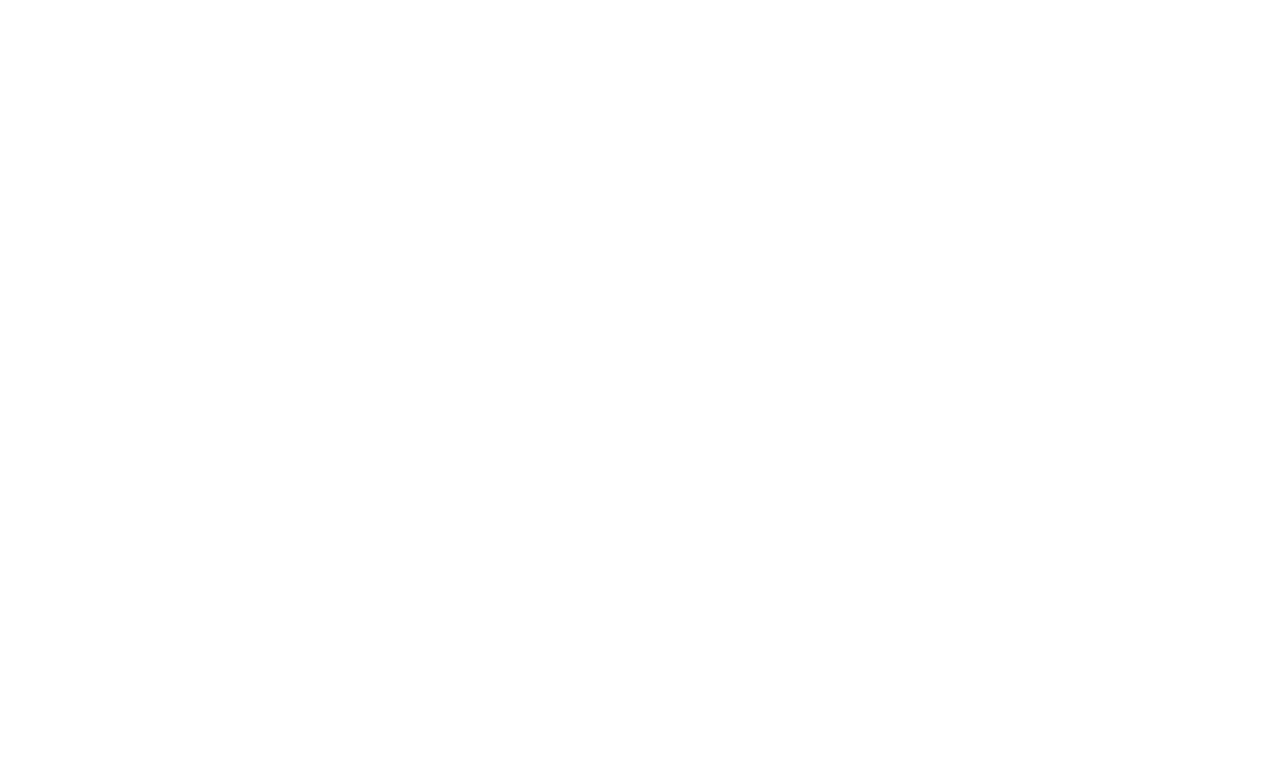
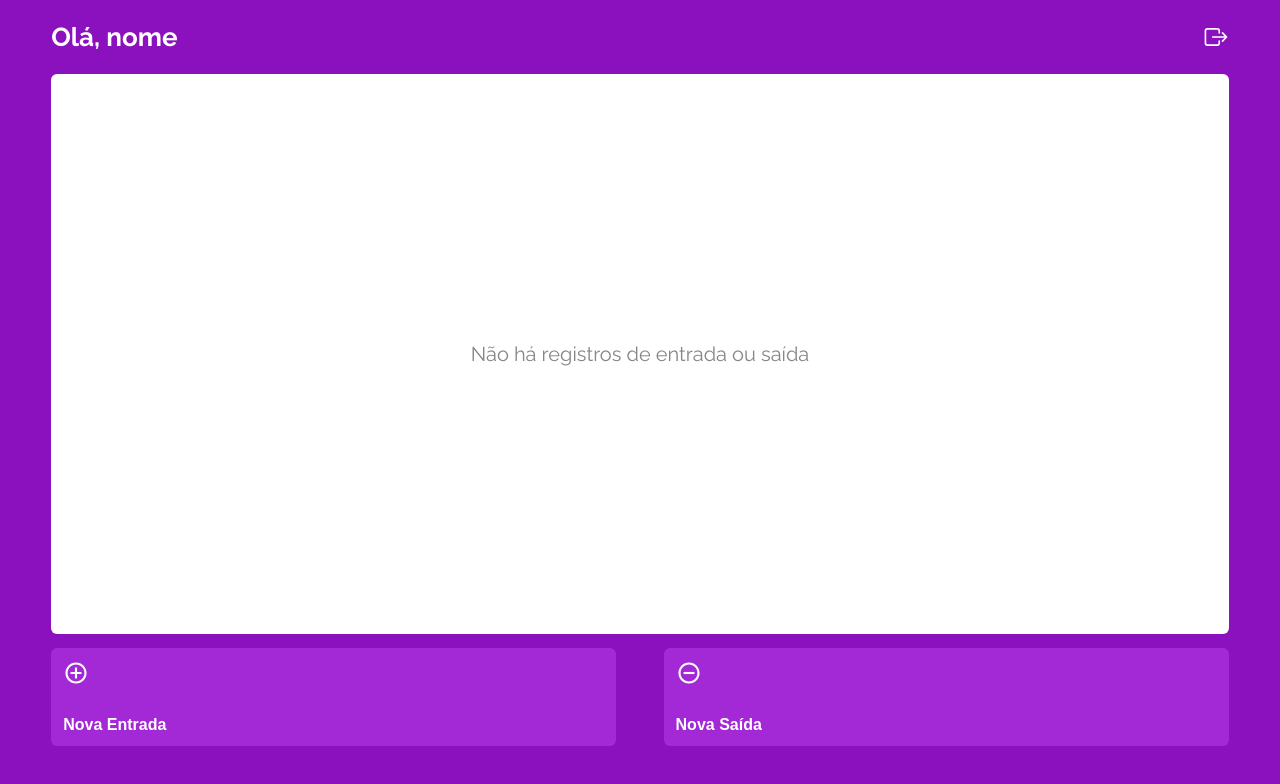
Before and after one commit to Gustavo-de-Brito/my-wallet-front, a React (Create React App) app: page /home in a window 1280 px wide. Before the commit this address had no page. Shown: the top 784 px of the page. Built offline with nearby package versions, Linux system fonts and the light colour scheme; a web font is replaced by a local one.

Commit message:
feat: adiciona layout da rota /home

```diff
--- a/package.json
+++ b/package.json
@@ -6,6 +6,7 @@
     "axios": "^0.27.2",
     "react": "^18.2.0",
     "react-dom": "^18.2.0",
+    "react-icons": "^4.4.0",
     "react-router-dom": "^6.3.0",
     "react-scripts": "^4.0.3",
     "styled-components": "^5.3.5"
--- a/src/components/App.js
+++ b/src/components/App.js
@@ -1,9 +1,10 @@
 import { BrowserRouter, Routes, Route } from "react-router-dom";
 import { useState } from "react";
+import GlobalStyle from "./theme/globalStyle";
+import TokenContext from "./contexts/TokenContext";
 import LoginView from "./Login/LoginView";
 import SignupView from "./Signup/SignupView";
-import GlobalStyle from "./theme/globalStyle";
-import TokenContext from "./contexts/TokenContext";
+import HomeView from "./Home/HomeView";
 
 function App() {
   const [ token, setToken ] = useState("");
@@ -15,6 +16,7 @@
         <Routes>
           <Route path="/" element={ <LoginView /> } />
           <Route path="/sign-up" element={ <SignupView /> } />
+          <Route path="/home" element={ <HomeView /> } />
         </Routes>
       </BrowserRouter>
     </TokenContext.Provider>
--- /dev/null
+++ b/src/components/Home/History.js
@@ -0,0 +1,28 @@
+import styled from "styled-components";
+
+function History() {
+  return(
+    <HistoryContainer>
+      <NoTransactionsMessage>Não há registros de entrada ou saída</NoTransactionsMessage>
+    </HistoryContainer>
+  );
+}
+
+const HistoryContainer = styled.div`
+  display: flex;
+  justify-content: center;
+  align-items: center;
+  width: 92%;
+  min-height: 70vh;
+  background-color: #FFFFFF;
+  border-radius: 6px;
+`;
+
+const NoTransactionsMessage = styled.h3`
+  width: 60%;
+  text-align: center;
+  font-size: 20px;
+  color: #868686;
+`;
+
+export default History;
--- /dev/null
+++ b/src/components/Home/HomeView.js
@@ -0,0 +1,64 @@
+import styled from "styled-components";
+import MainContainer from "../Shared/GenericStyles/MainContainerStyle";
+import DefaultButton from "../Shared/GenericStyles/DefaultButtonStyle";
+import History from "./History";
+import { IoExitOutline } from "react-icons/io5";
+import { IoMdRemoveCircleOutline, IoMdAddCircleOutline } from "react-icons/io"
+
+function Home() {
+  return(
+    <MainContainer>
+      <ViewContent>
+        <Header>
+          <h2>Olá, nome</h2>
+          <IoExitOutline style={{color:"#FFFFFF"}} />
+        </Header>
+        <History />
+        <InOutButtons>
+          <DefaultButton>
+            <IoMdAddCircleOutline style={{fontSize: "26px", marginBottom: "30px"}} />
+            Nova Entrada
+          </DefaultButton>
+          <DefaultButton>
+            <IoMdRemoveCircleOutline style={{fontSize: "26px", marginBottom: "30px"}} />
+            Nova Saída
+          </DefaultButton>
+        </InOutButtons>
+      </ViewContent>
+    </MainContainer>
+  );
+}
+
+const ViewContent = styled.div`
+  display: flex;
+  flex-direction: column;
+  align-items: center;
+  width: 100vw;
+  min-height: 100vh;
+`;
+
+const Header = styled.div`
+  display: flex;
+  justify-content: space-between;
+  width: 92%;
+  margin: 24px;
+  font-size: 26px;
+  font-weight: bold;
+`;
+
+const InOutButtons = styled.div`
+  display: flex;
+  justify-content: space-between;
+  width: 92%;
+  margin-top: 14px;
+
+  button {
+    display: flex;
+    flex-direction: column;
+    justify-content: space-between;
+    width: 48%;
+    font-size: 16px;
+  }
+`;
+
+export default Home;
```
Also changed, not shown: 1 other file (tests, documents, lock files or other folders).
